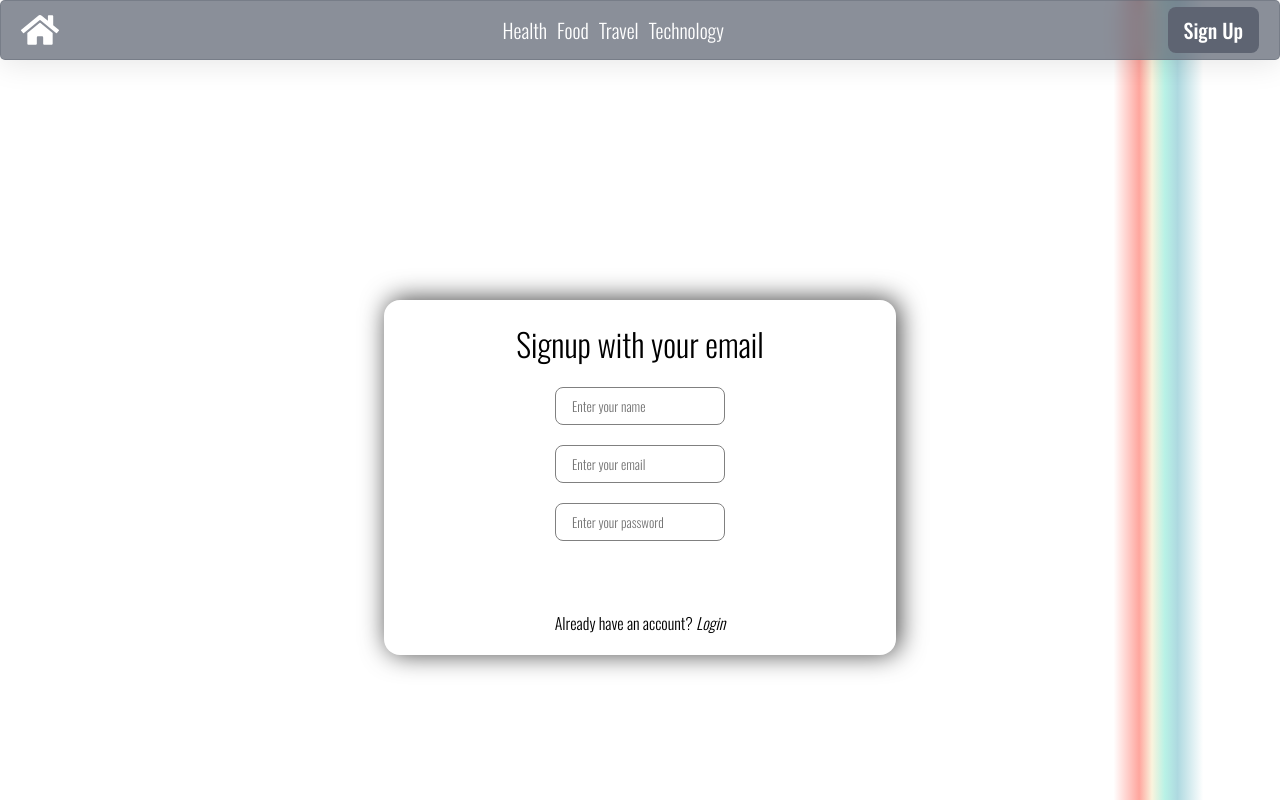
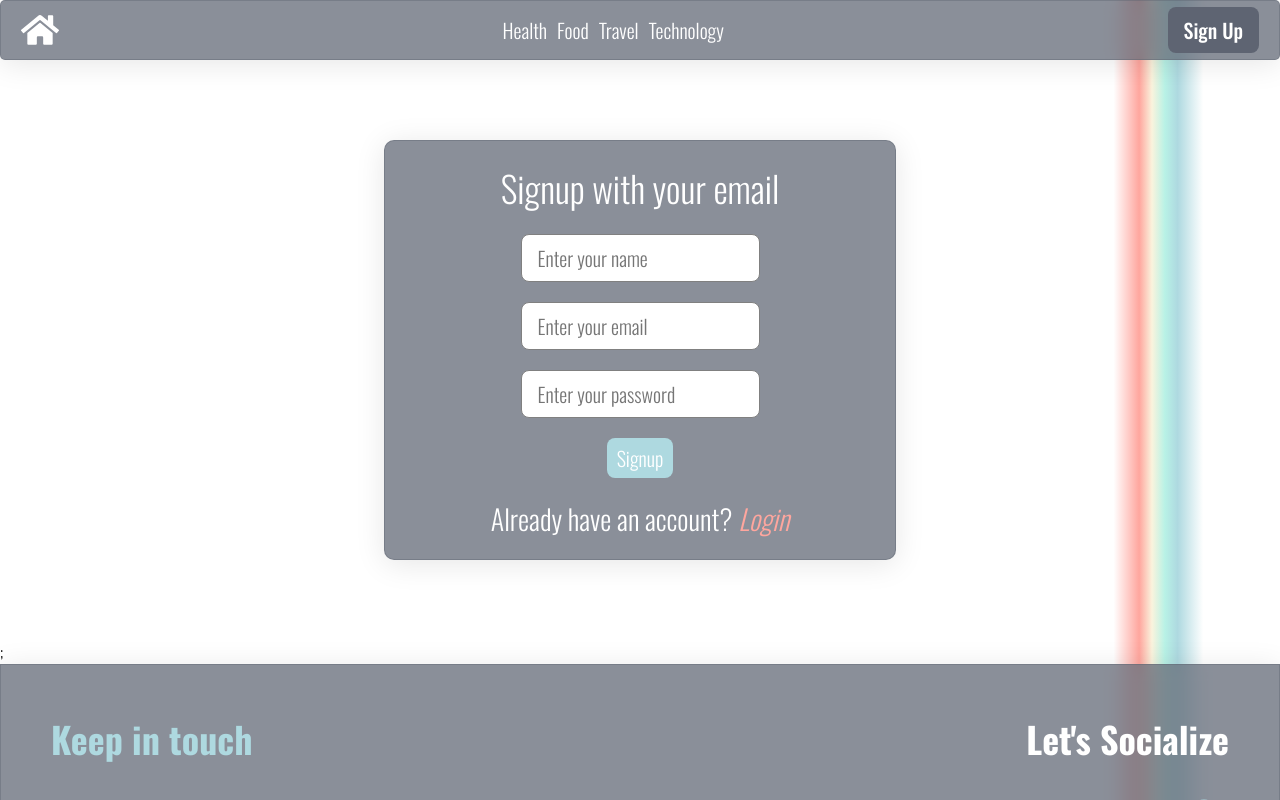
Before and after one commit to 13-TOMMY/blog, a React (Vite) app: page /auth in a window 1280 px wide. Shown: the top 800 px of the page. Built offline with nearby package versions, Linux system fonts and the light colour scheme; no server answers.

Commit message:
finished styling

```diff
--- a/src/components/ArticleCard/ArticleCard.css
+++ b/src/components/ArticleCard/ArticleCard.css
@@ -2,7 +2,7 @@
   height: fit-content;
   margin: 10px;
   width: 400px;
-  height: 250px;
+  height: 325px;
   background: rgba(94, 100, 114, 0.72);
   border-radius: 10px;
   box-shadow: 0 4px 30px rgba(0, 0, 0, 0.1);
@@ -29,7 +29,10 @@
   padding: 0 20px;
   width: 95%;
 }
-
+.article-card-info p {
+  font-size: 20px;
+  color: white;
+}
 .article-card-info a {
   text-decoration: none;
   color: var(--primary-color);
@@ -37,4 +40,6 @@
   font-weight: 500;
   cursor: pointer;
   background-color: var(--dark-background-color);
+  padding: 2.5px 5px;
+  border-radius: 5px;
 }
--- a/src/pages/AddArticle/AddArticle.css
+++ b/src/pages/AddArticle/AddArticle.css
@@ -24,6 +24,7 @@
 }
 .add-article-form {
   font-size: 28px;
+  color: white;
 }
 .input-group {
   display: flex;
@@ -44,6 +45,7 @@
   border-radius: 8px;
   border: solid 1px grey;
   font-size: 20px;
+  color: gray;
 }
 
 .input-group textarea {
@@ -58,17 +60,22 @@
   border-radius: 8px;
   background-color: white;
   cursor: pointer;
+  font-size: 20px;
+}
+.img-input {
+  background-color: white;
+  color: gray;
 }
 
 .add-article-form button {
-  background-color: var(--button-bg);
+  background-color: var(--secondary-color);
   border: none;
   color: white;
-  padding: 8px 16px;
-  border-radius: 8px;
+  border-radius: 5px;
   margin-top: 20px;
-  width: 80%;
+  width: 40%;
   height: 50px;
   cursor: pointer;
-  font-size: 24px;
+  font-size: 28px;
+  font-weight: 700;
 }
--- a/src/pages/AddArticle/AddArticle.jsx
+++ b/src/pages/AddArticle/AddArticle.jsx
@@ -131,11 +131,12 @@ function AddArticle() {
             ))}
           </select>
         </div>
-        <div className="input-group">
+        <div className="input-group ">
           <label>Upload Image</label>
           <input
             type="file"
             id="image"
+            className="img-input"
             accept="image/*"
             onChange={(e) =>
               setFormData({ ...formData, image: e.target.files[0] })
--- a/src/pages/Auth/Auth.css
+++ b/src/pages/Auth/Auth.css
@@ -1,43 +1,60 @@
-.auth-container{
-    min-height:60vh;
+.auth-container {
+  min-height: 60vh;
 }
-.auth-form{
+.auth-form {
   background-color: var(--white);
-    width:40%;
-    min-height:30vh;
-    margin:30vh auto;
-    padding:20px;
-    border-radius:16px;
+  width: 40%;
+  min-height: 30vh;
+  margin: 10vh auto;
+  padding: 20px;
   display: flex;
   flex-direction: column;
   align-items: center;
-    justify-content: space-between;
-    -webkit-box-shadow: 3px -1px 26px 0px rgba(0,0,0,0.75);
-    -moz-box-shadow: 3px -1px 26px 0px rgba(0,0,0,0.75);
-    box-shadow: 3px -1px 26px 0px rgba(0,0,0,0.75);
+  background: rgba(94, 100, 114, 0.72);
+  border-radius: 0 0 5px 5px;
+  box-shadow: 0 4px 30px rgba(0, 0, 0, 0.1);
+  backdrop-filter: blur(10.3px);
+  -webkit-backdrop-filter: blur(10.3px);
+  border: 1px solid rgba(94, 100, 114, 0.4);
+  border-radius: 10px;
 }
-.form-group{
+.auth-form h1{
+    font-size: 36px;
+    color: white;
+}
+.auth-form p{
+    font-size: 28px;
+    color: white;
+}
+.auth-form p span{
+    font-size: 28px;
+    color: var(--primary-color);
+}
+.form-group {
   display: flex;
   flex-direction: column;
   align-items: center;
   justify-content: space-between;
 }
-.form-group input{
-    padding:8px 16px;
-    border-radius:8px;
-    border:solid 1px grey;
-    margin-top:20px;
+.form-group input {
+  padding: 8px 16px;
+  border-radius: 8px;
+  border: solid 1px grey;
+  margin-top: 20px;
+  font-size: 20px;
 }
-.auth-form button{
-    background-color: var(--button-bg);
-    color:var(--white);
-    border:none;
-    padding:5px 10px;
-    border-radius:8px;
-    cursor:pointer;
-    margin:20px 0;
+.auth-form button {
+  background-color: var(--secondary-color);
+  font-size: 20px;
+  color: white;
+  color: var(--white);
+  border: none;
+  padding: 5px 10px;
+  border-radius: 8px;
+  cursor: pointer;
+  margin: 20px 0;
 }
-.form-link{
-    cursor:pointer;
-    font-style:italic;
+.form-link {
+  cursor: pointer;
+  font-style: italic;
 }
```
Lines whose indentation alone changed are shown as unchanged.
